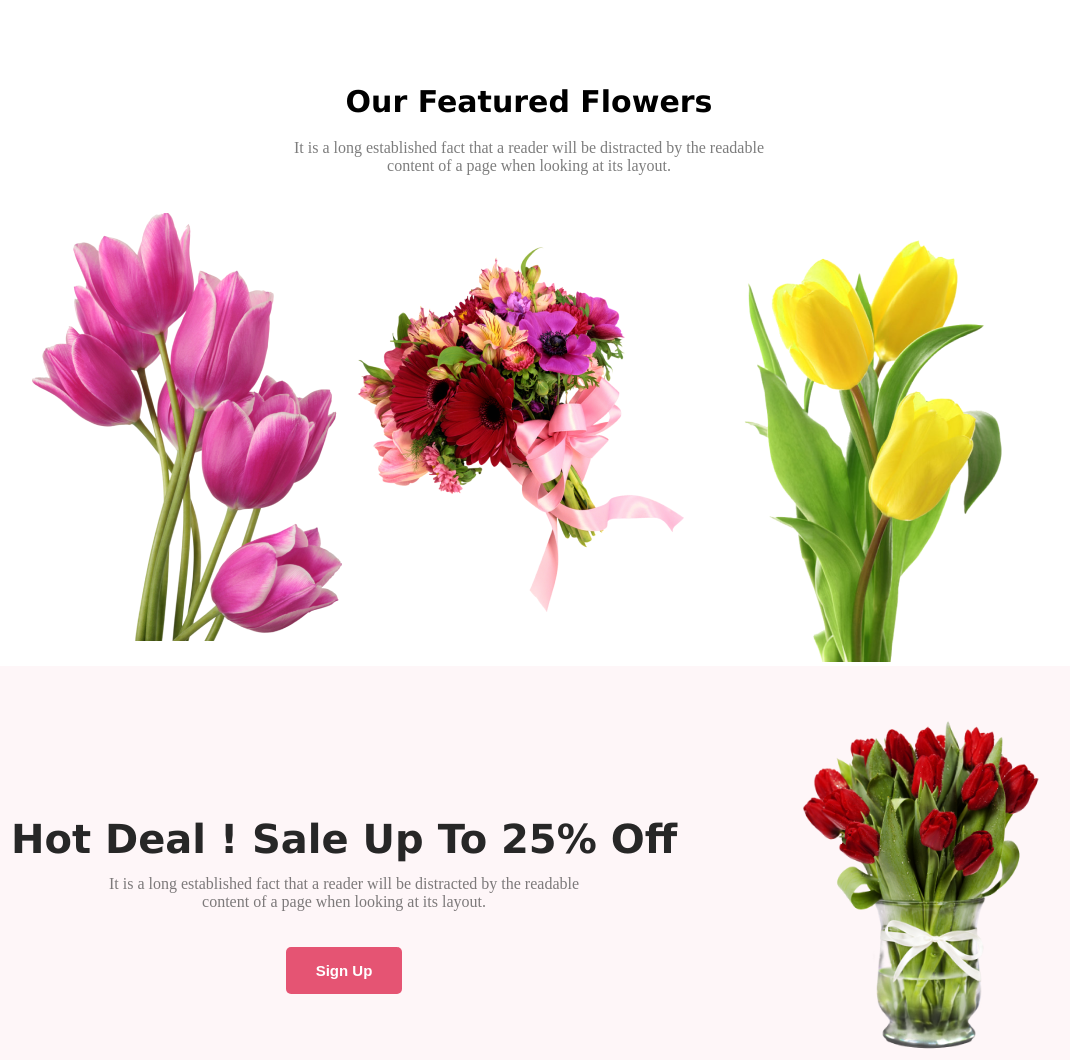
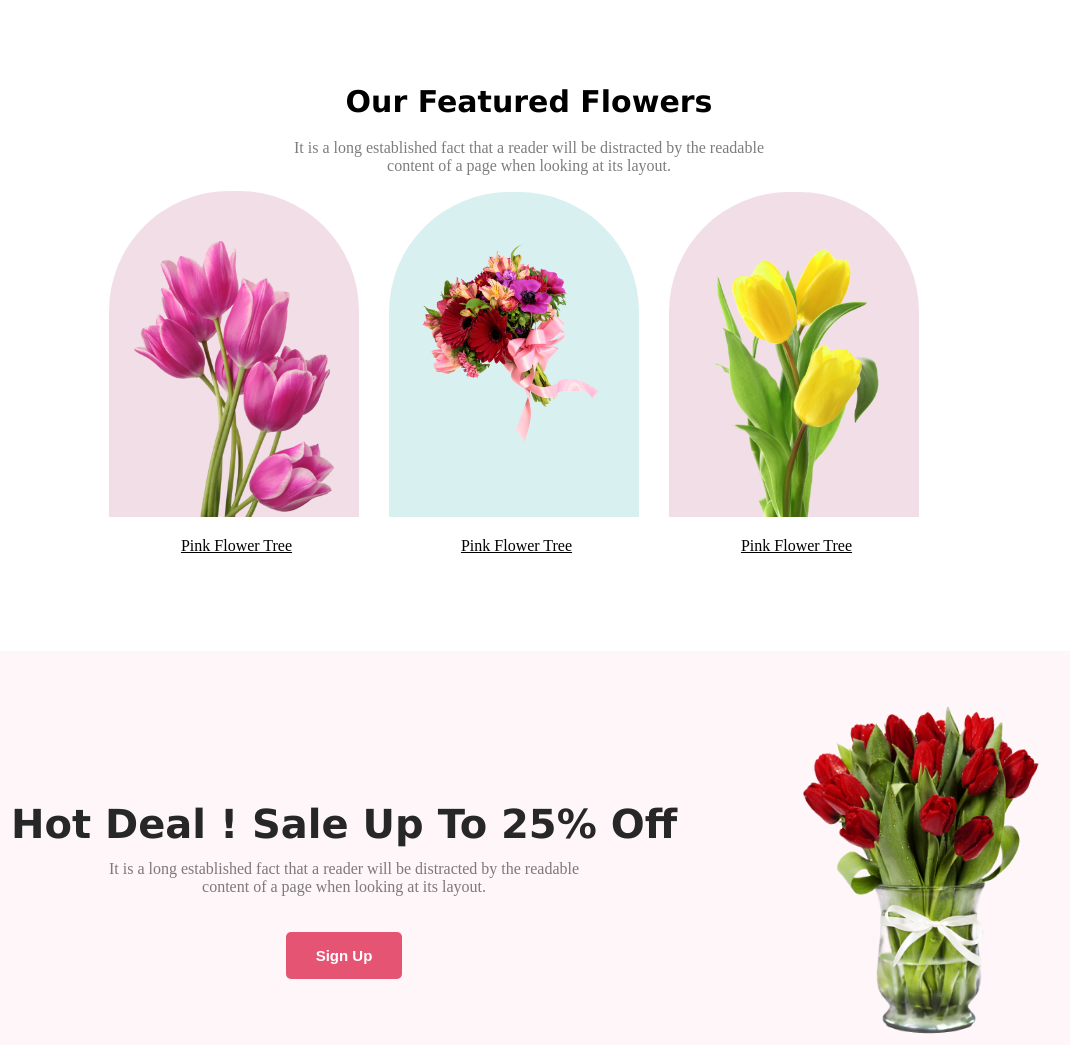
Before and after one commit to Arid009/flower-shop-assignment, a plain HTML site: page index.html in a window 1280 px wide. Shown: the part 800-1863 px from the top of the page, without its empty margins (111-1181 px from the left). Drawn offline with Linux system fonts and the light colour scheme.

Commit message:
fineshed first bonus part

```diff
--- a/index.html
+++ b/index.html
@@ -33,9 +33,16 @@
                 </div>
             </div>
             <div class="img-section">
-                <div><img class="featured-img" src="Flower Asset/pngwing 6.png" alt=""></div>
-                <div><img class="featured-img" src="Flower Asset/pngwing 5.png" alt=""></div>
-                <div><img class="featured-img" src="Flower Asset/pngwing 7.png" alt=""></div>
+                <div>
+                    <img class="featured-img1" src="Flower Asset/pngwing 6.png" alt="">
+                    <p class="flower-name">Pink Flower Tree</p>
+                </div>
+                <div><img class="featured-img2" src="Flower Asset/pngwing 5.png" alt="">
+                    <p class="flower-name">Pink Flower Tree</p>
+                </div>
+                <div><img class="featured-img3" src="Flower Asset/pngwing 7.png" alt="">
+                    <p class="flower-name">Pink Flower Tree</p>
+                </div>
             </div>
         </section>
         <section class="discount">
--- a/style.css
+++ b/style.css
@@ -51,6 +51,39 @@ body {
     width: 550px;
     height: 620px;
     margin-left: -200px;
+}
+.featured-img1{
+    width: 200px;
+    padding-left: 25px;
+    padding-right: 25px;
+    padding-top: 50px;
+    border-top-left-radius:120px;
+    border-top-right-radius: 120px;
+    background-color: rgba(167, 33, 98, 0.15);
+    margin-right: 30px;
+}
+.featured-img2{
+    width: 200px;
+    padding-left: 25px;
+    padding-bottom: 75px;
+
+    padding-right: 25px;
+    padding-top: 50px;
+    margin-right: 30px;
+    border-top-left-radius:120px;
+    border-top-right-radius: 120px;
+    background-color: rgba(5, 151, 160, 0.15);
+}
+.featured-img3{
+    width: 200px;
+    padding-left: 25px;
+    padding-right: 25px;
+    padding-top: 25px;
+
+    border-top-left-radius:120px;
+    border-top-right-radius: 120px;
+    background-color: rgba(167, 33, 98, 0.15);
+    margin-right: 30px;
 }
 
 .discount {
@@ -123,6 +156,7 @@ body {
 
 .img-section {
     margin-top: -60px;
+    margin-bottom: 80px;
 }
 
 .subscribe-section {
@@ -138,9 +172,14 @@ body {
     background-position: center;
     background-size: cover;
     margin-top: 50px;
-    margin-bottom: 50px;
+    margin-bottom: 70px;
 }
-
+.flower-name{
+    text-align: center;
+    /* padding-left: -20px; */
+    margin-left: -25px;
+    text-decoration: underline;
+}
 .subscribe-title p {
     color: rgba(39, 39, 39, 0.60);
     font-weight: 400;
```
